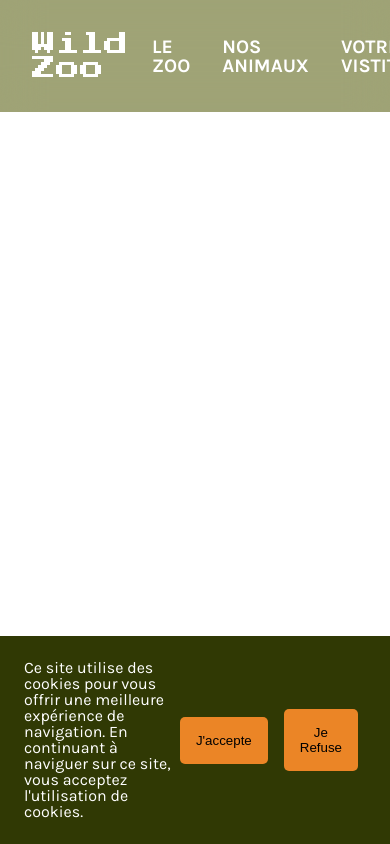
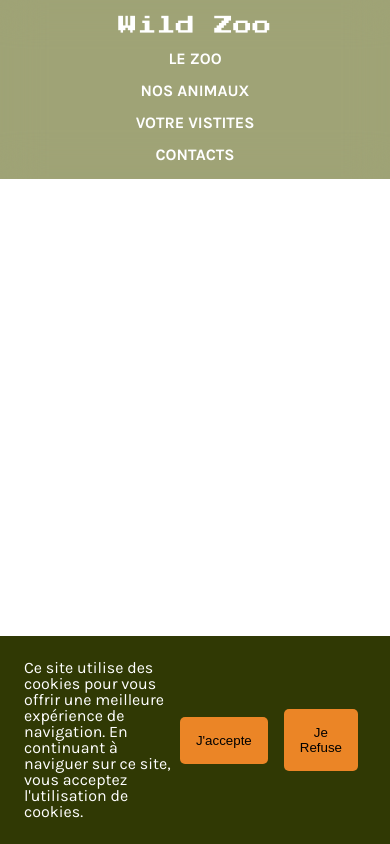
Before and after one commit to WildCodeSchool/2023-02-Orleans-Spe-P1-A, a plain HTML site: page components/navbar.html in a window 390 px wide. Drawn offline with Linux system fonts and the light colour scheme.

Commit message:
responsive

```diff
--- a/assets/style.css
+++ b/assets/style.css
@@ -73,12 +73,35 @@ span.branding {
 }
 .navbar nav a {
     text-transform: uppercase;
-    font-size: 1.2rem;
+    font-size: 1rem;
     font-weight: bold;
     color: white;
     text-decoration: none;
     padding: 0 var(--spacing2);
     transition: all 0.3s ease-in-out;
+}
+.navbar nav a:hover {
+    color: black;
+}
+/* media queries navbar*/
+
+@media screen and (max-width: 768px) {
+    div.navbar {
+        flex-direction: column;
+        padding: var(--spacing);
+    }
+    span.branding {
+        font-size: 1.2rem;
+    }
+    .navbar nav {
+        flex-direction: column;
+        align-items: center;
+
+    }
+    .navbar nav a {
+        font-size: 1rem;
+        padding: var(--spacing);
+    }
 }
 /* */
 /* hero */
@@ -86,6 +109,7 @@ span.branding {
 div.hero {
     background-image: url(images/hero.jpg);
     background-size: cover;
+    background-position: center;
     height: 100vh;
     display: flex;
     justify-content: flex-start;
```
